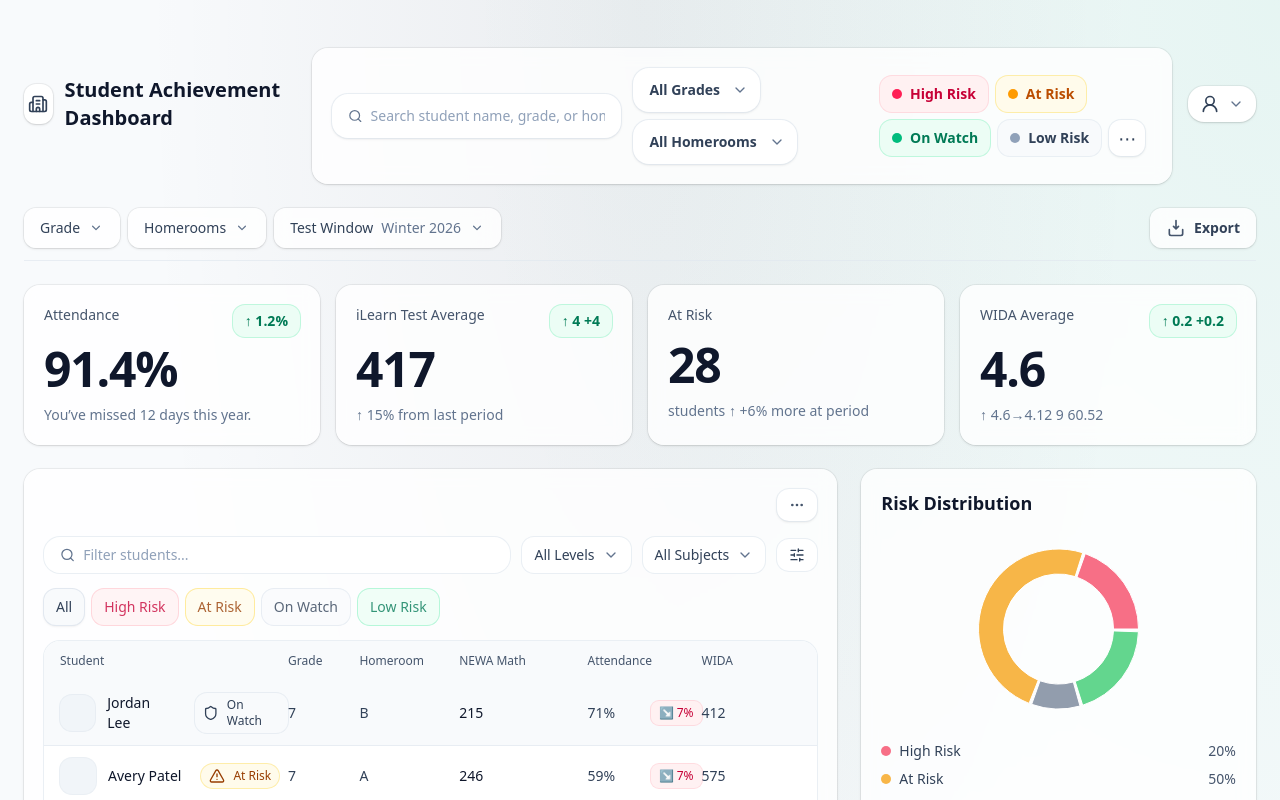
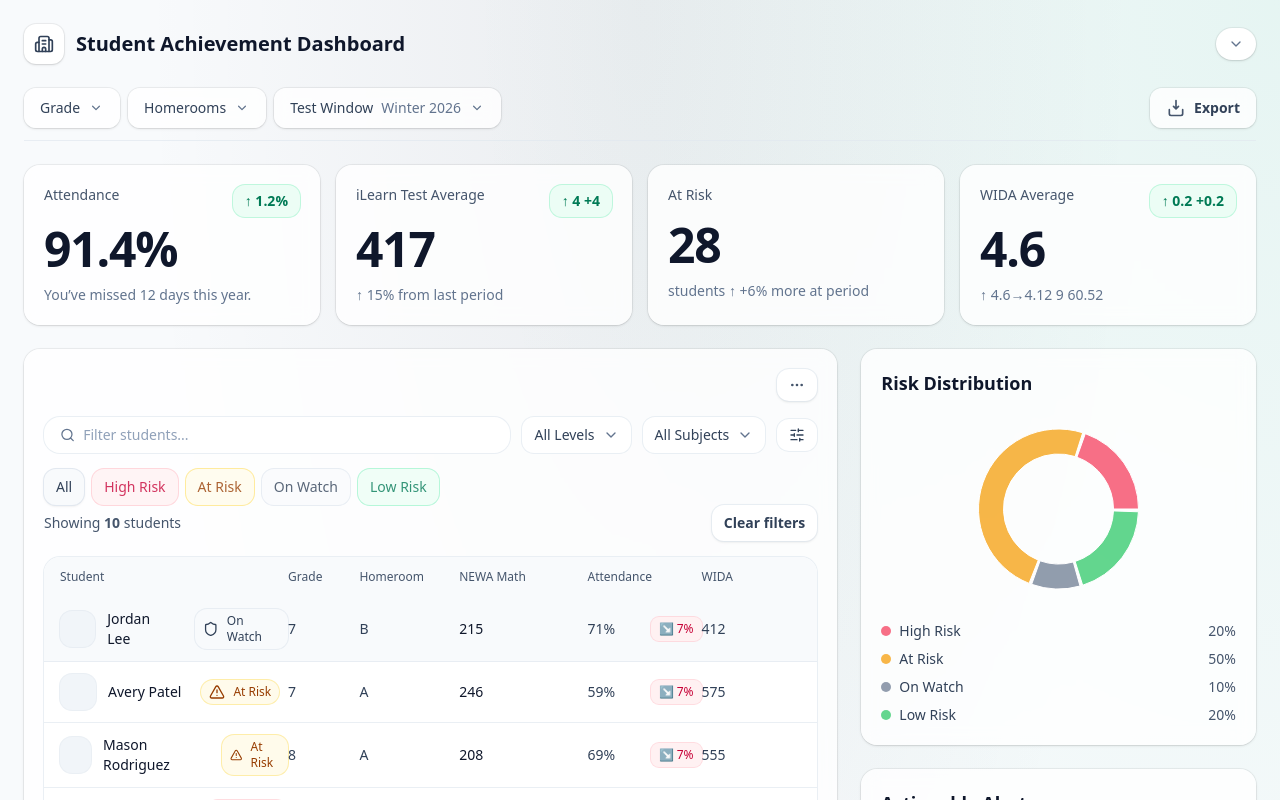
Before and after one commit to nicklausbayley-cyber/StudentSuccessDashboard, a React (Vite) app in the folder web/: page /counselor in a window 1280 px wide. Shown: the top 800 px of the page. Built offline with nearby package versions, Linux system fonts and the light colour scheme.

Commit message:
Clean header: move search/filters to main filter bar

```diff
--- a/web/src/pages/counselor/CounselorDashboard.tsx
+++ b/web/src/pages/counselor/CounselorDashboard.tsx
@@ -251,89 +251,10 @@ const gradeOptions = useMemo(() => {
                   Student Achievement Dashboard
                 </div>
               </div>
-
-{/* Student list controls */}
-<div className="mt-6 rounded-2xl bg-white/80 shadow-sm ring-1 ring-black/5 backdrop-blur">
-  <div className="p-5">
-    <div className="flex flex-col gap-3 lg:flex-row lg:items-center lg:justify-between">
-      {/* Search */}
-      <div className="flex flex-col gap-3 sm:flex-row sm:items-center">
-        <div className="flex h-11 w-full items-center gap-2 rounded-2xl bg-white px-4 shadow-sm ring-1 ring-slate-200/70 sm:w-[360px]">
-          <Search className="h-4 w-4 text-slate-500" />
-          <input
-            value={q}
-            onChange={(e) => setQ(e.target.value)}
-            className="w-full bg-transparent text-sm outline-none placeholder:text-slate-400"
-            placeholder="Search student name, grade, or homeroom..."
-          />
-        </div>
-
-        <div className="flex flex-wrap items-center gap-2">
-                    <div className="relative">
-            <select
-              value={gradeFilter}
-              onChange={(e) =>
-                setGradeFilter(e.target.value === "All" ? "All" : Number(e.target.value))
-              }
-              className="h-11 appearance-none rounded-2xl bg-white px-4 pr-10 text-sm font-semibold text-slate-700 shadow-sm ring-1 ring-slate-200/70 hover:bg-slate-50"
-            >
-              <option value="All">All Grades</option>
-              {gradeOptions.map((g) => (
-                <option key={g} value={g}>{`Grade ${g}`}</option>
-              ))}
-            </select>
-            <ChevronDown className="pointer-events-none absolute right-3 top-1/2 h-4 w-4 -translate-y-1/2 text-slate-500" />
-          </div>
-
-                    <div className="relative">
-            <select
-              value={homeFilter}
-              onChange={(e) => setHomeFilter(e.target.value as any)}
-              className="h-11 appearance-none rounded-2xl bg-white px-4 pr-10 text-sm font-semibold text-slate-700 shadow-sm ring-1 ring-slate-200/70 hover:bg-slate-50"
-            >
-              <option value="All">All Homerooms</option>
-              {homeOptions.map((h) => (
-                <option key={h} value={h}>{`Homeroom ${h}`}</option>
-              ))}
-            </select>
-            <ChevronDown className="pointer-events-none absolute right-3 top-1/2 h-4 w-4 -translate-y-1/2 text-slate-500" />
-          </div>
-        </div>
-      </div>
-
-      {/* Risk pills */}
-      <div className="flex flex-wrap items-center gap-2">
-        <button className="inline-flex h-9 items-center gap-2 rounded-xl bg-rose-50 px-3 text-sm font-semibold text-rose-700 ring-1 ring-rose-200/70 hover:bg-rose-100/60">
-          <span className="h-2.5 w-2.5 rounded-full bg-rose-500" />
-          High Risk
-        </button>
-        <button className="inline-flex h-9 items-center gap-2 rounded-xl bg-amber-50 px-3 text-sm font-semibold text-amber-700 ring-1 ring-amber-200/70 hover:bg-amber-100/60">
-          <span className="h-2.5 w-2.5 rounded-full bg-amber-500" />
-          At Risk
-        </button>
-        <button className="inline-flex h-9 items-center gap-2 rounded-xl bg-emerald-50 px-3 text-sm font-semibold text-emerald-700 ring-1 ring-emerald-200/70 hover:bg-emerald-100/60">
-          <span className="h-2.5 w-2.5 rounded-full bg-emerald-500" />
-          On Watch
-        </button>
-        <button className="inline-flex h-9 items-center gap-2 rounded-xl bg-slate-50 px-3 text-sm font-semibold text-slate-700 ring-1 ring-slate-200/70 hover:bg-slate-100/60">
-          <span className="h-2.5 w-2.5 rounded-full bg-slate-400" />
-          Low Risk
-        </button>
-        <button className="inline-flex h-9 w-9 items-center justify-center rounded-xl bg-white text-slate-700 shadow-sm ring-1 ring-slate-200/70 hover:bg-slate-50">
-          <span className="text-lg leading-none">⋯</span>
-        </button>
-      </div>
-    </div>
-  </div>
-</div>
-
-
             </div>
 
             <div className="flex items-center gap-3">
-
               <button className="flex items-center gap-2 rounded-2xl bg-white px-3 py-2 shadow-sm ring-1 ring-black/5">
-              <User2 className="h-5 w-5 text-slate-700" />
                 <ChevronDown className="h-4 w-4 text-slate-500" />
               </button>
             </div>
@@ -447,8 +368,29 @@ const gradeOptions = useMemo(() => {
             </div>
 
             {/* Table */}
-            <div className="mt-4 overflow-hidden rounded-2xl ring-1 ring-slate-200/70">
-              <div className="grid grid-cols-[1.6fr_0.5fr_0.7fr_0.9fr_0.8fr_0.7fr] bg-slate-50 px-4 py-3 text-xs font-medium text-slate-600">
+{/* Result count + clear */}
+              <div className="mb-2 flex items-center justify-between gap-3">
+                <div className="text-sm text-slate-600">
+                  Showing <span className="font-semibold">{rows.length}</span>{" "}
+                  <span className="hidden sm:inline">students</span>
+                </div>
+                <button
+                  type="button"
+                  onClick={() => {
+                    setQ("");
+                    setRiskFilter("All");
+                    setGradeFilter("All");
+                    setHomeFilter("All");
+                  }}
+                  className="rounded-xl bg-white px-3 py-2 text-sm font-semibold text-slate-700 shadow-sm ring-1 ring-slate-200/70 hover:bg-slate-50"
+                >
+                  Clear filters
+                </button>
+              </div>
+
+
+            <div className="mt-4 max-h-[520px] overflow-auto rounded-2xl ring-1 ring-slate-200/70">
+              <div className="sticky top-0 z-10 grid grid-cols-[1.6fr_0.5fr_0.7fr_0.9fr_0.8fr_0.7fr] bg-slate-50 px-4 py-3 text-xs font-medium text-slate-600">
                 <div>Student</div>
                 <div>Grade</div>
                 <div>Homeroom</div>
```
Lines whose indentation alone changed are shown as unchanged.
